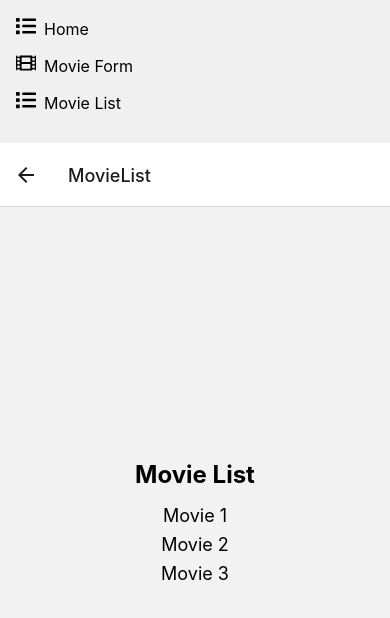
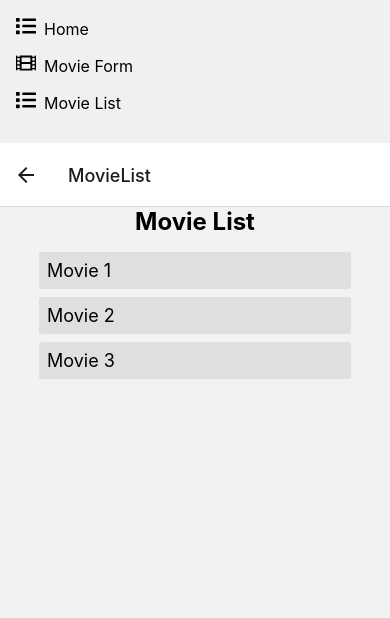
Before and after one commit to ximass/rn_project, a React Native app: screen /MovieList in a window 390 px wide. Shown: the top 618 px of the page. Built offline with nearby package versions, Linux system fonts and the light colour scheme.

Commit message:
feat: firebase config

```diff
--- a/App.tsx
+++ b/App.tsx
@@ -1,5 +1,17 @@
 import React from 'react';
 import Navigation from './src/navigation/Navigation';
+import { initializeApp } from "firebase/app";
+
+const firebaseConfig = {
+  apiKey: "AIzaSyASCAMsn8G_aQmf2KOGq4PDDstwW1Y_KNw",
+  authDomain: "rn-expo-bb825.firebaseapp.com",
+  projectId: "rn-expo-bb825",
+  storageBucket: "rn-expo-bb825.appspot.com",
+  messagingSenderId: "521281768358",
+  appId: "1:521281768358:web:e4da10ed6c75cd4ae35d67"
+};
+
+const firebase = initializeApp(firebaseConfig);
 
 const App: React.FC = () => {
   return (
--- a/package.json
+++ b/package.json
@@ -10,6 +10,10 @@
   },
   "dependencies": {
     "@expo/metro-runtime": "~3.2.1",
+    "@react-native-firebase/app": "^20.1.0",
+    "@react-native-firebase/auth": "^20.1.0",
+    "@react-native-firebase/firestore": "^20.1.0",
+    "@react-native-firebase/storage": "^20.1.0",
     "@react-navigation/native": "^6.1.17",
     "@react-navigation/stack": "^6.3.29",
     "@types/react": "~18.2.79",
@@ -18,6 +22,7 @@
     "@types/styled-components": "^5.1.34",
     "expo": "~51.0.8",
     "expo-status-bar": "~1.12.1",
+    "firebase": "^10.12.2",
     "react": "18.2.0",
     "react-dom": "18.2.0",
     "react-icons": "^5.2.1",
--- a/screens/Movie/MovieList.tsx
+++ b/screens/Movie/MovieList.tsx
@@ -3,7 +3,6 @@ import styled from 'styled-components/native';
 
 const Container = styled.View`
   flex: 1;
-  justify-content: center;
   align-items: center;
 `;
 
@@ -16,6 +15,10 @@ const Title = styled.Text`
 const MovieItem = styled.Text`
   font-size: 18px;
   margin-bottom: 8px;
+  background-color: #e1dede;
+  padding: 8px;
+  border-radius: 2px;
+  width: 80%;
 `;
 
 const MovieList: React.FC = () => {
```
Also changed, not shown: 1 other file (tests, documents, lock files or other folders).
